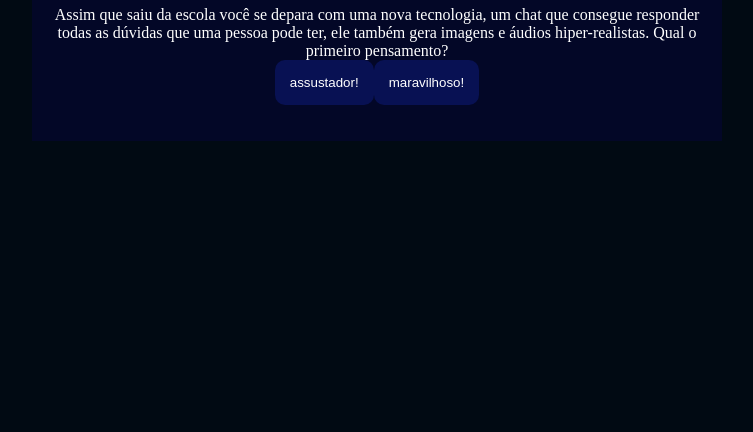
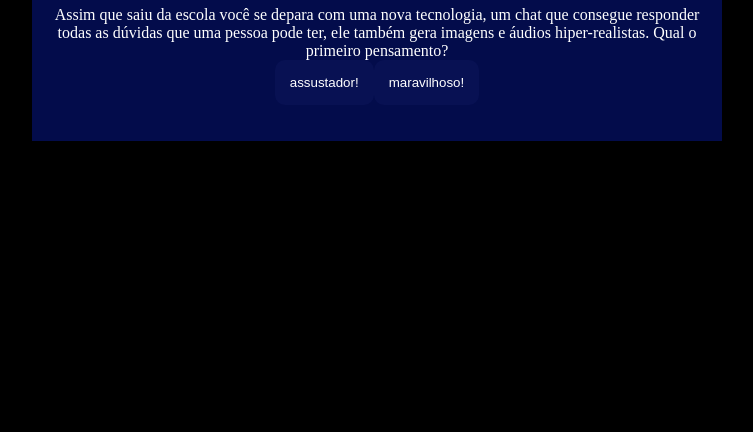
Before and after one commit to rafe49/IA, a plain HTML site: page index.html in a window 1280 px wide. Shown: the part 384-816 px from the top of the page, without its empty margins (263-1016 px from the left). Drawn offline with Linux system fonts and the light colour scheme.

Commit message:
Add files via upload

```diff
--- a/style.css
+++ b/style.css
@@ -1,6 +1,6 @@
 :root{
-    --cor-fundo: #010a13 ;
-    --cor-principal: #030727 ;
+    --cor-fundo: #000000 ;
+    --cor-principal: #030c4b ;
     --cor-secundaria: #081153;
     --cor-destaque: #9609ce;
     --cor-texto: #ffffff;
```
